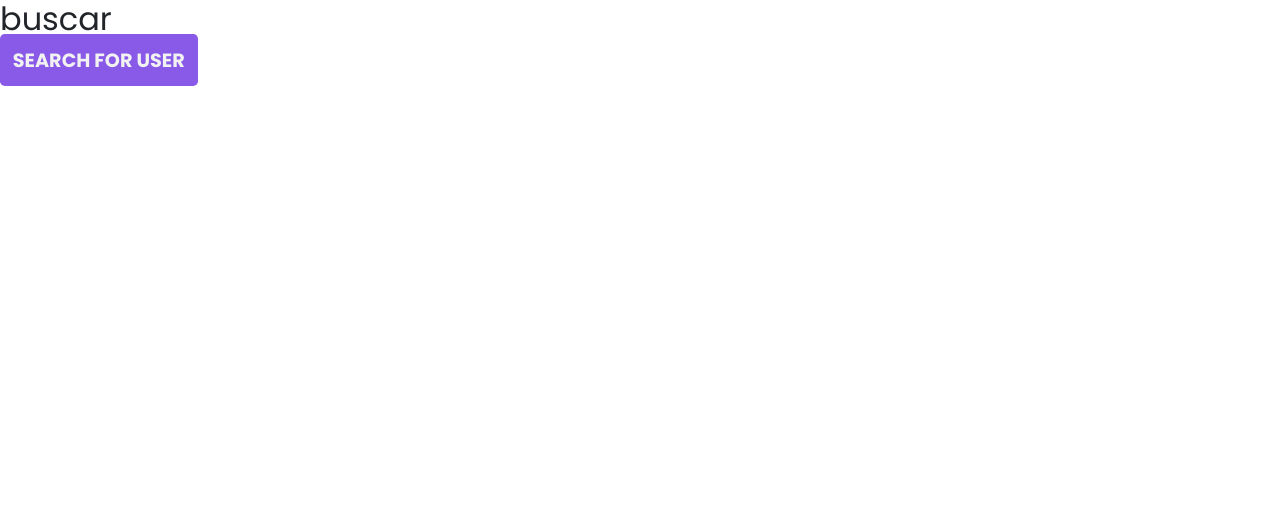
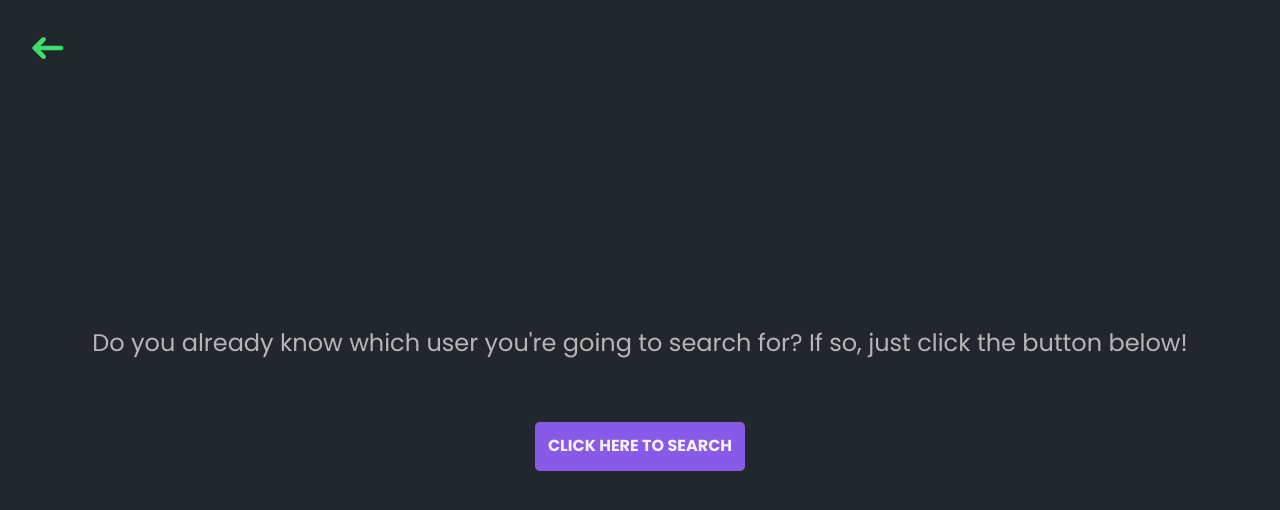
Before and after one commit to luiscetta/github_finder, a React (Vite) app: page /search in a window 1280 px wide. Shown: the top 510 px of the page. Built offline with nearby package versions, Linux system fonts and the light colour scheme.

Commit message:
stylizing Search page

```diff
--- a/src/Pages/Search/index.tsx
+++ b/src/Pages/Search/index.tsx
@@ -1,6 +1,9 @@
 import { useState } from "react";
+import { Link } from "react-router-dom";
+import Lottie from "lottie-react";
 
 import SearchModal from "../../components/Modal/SearchModal";
+import animationData from "../../components/assets/json/backBtn.json";
 import "./styles.scss";
 
 export default function Search() {
@@ -12,10 +15,21 @@ export default function Search() {
 
   return (
     <div className="search-container">
+      <Link to="/" className="back-btn">
+        <Lottie
+          className="back-btn-animation"
+          animationData={animationData}
+          loop={true}
+          autoplay={true}
+        />
+      </Link>
       <div className="search-content">
-        <h2>buscar</h2>
+        <h2 className="search-title">
+          Do you already know which user you're going to search for? If so, just
+          click the button below!
+        </h2>
         <a className="search-btn" onClick={handleOpenModal}>
-          Search for user
+          Click here to search
         </a>
       </div>
       <SearchModal show={modalShow} onHide={() => setModalShow(false)} />
--- a/src/Pages/Search/styles.scss
+++ b/src/Pages/Search/styles.scss
@@ -1,7 +1,32 @@
 .search-container {
+    background-color: var(--black-800);
+    height: 100vh;
+    display: grid;
+    place-content: center;
+
+    .back-btn {
+        position: absolute;
+        margin: 1rem 0 0 1rem;
+
+        .back-btn-animation {
+            width: 4em;
+        }
+    }
+
     .search-content {
+        margin: auto;
+        display: grid;
+        place-items: center;
+
+        .search-title {
+            color: var(--grey-200);
+            font-size: 1.5rem;
+
+            margin-bottom: 4rem;
+        }
+
         .search-btn {
-            font-size: 1.2rem;
+            font-size: 1rem;
             color: var(--white-100);
             font-weight: bold;
             text-transform: uppercase;
```
Also changed, not shown: src/components/assets/json/backBtn.json (added, +1 -0 lines).
